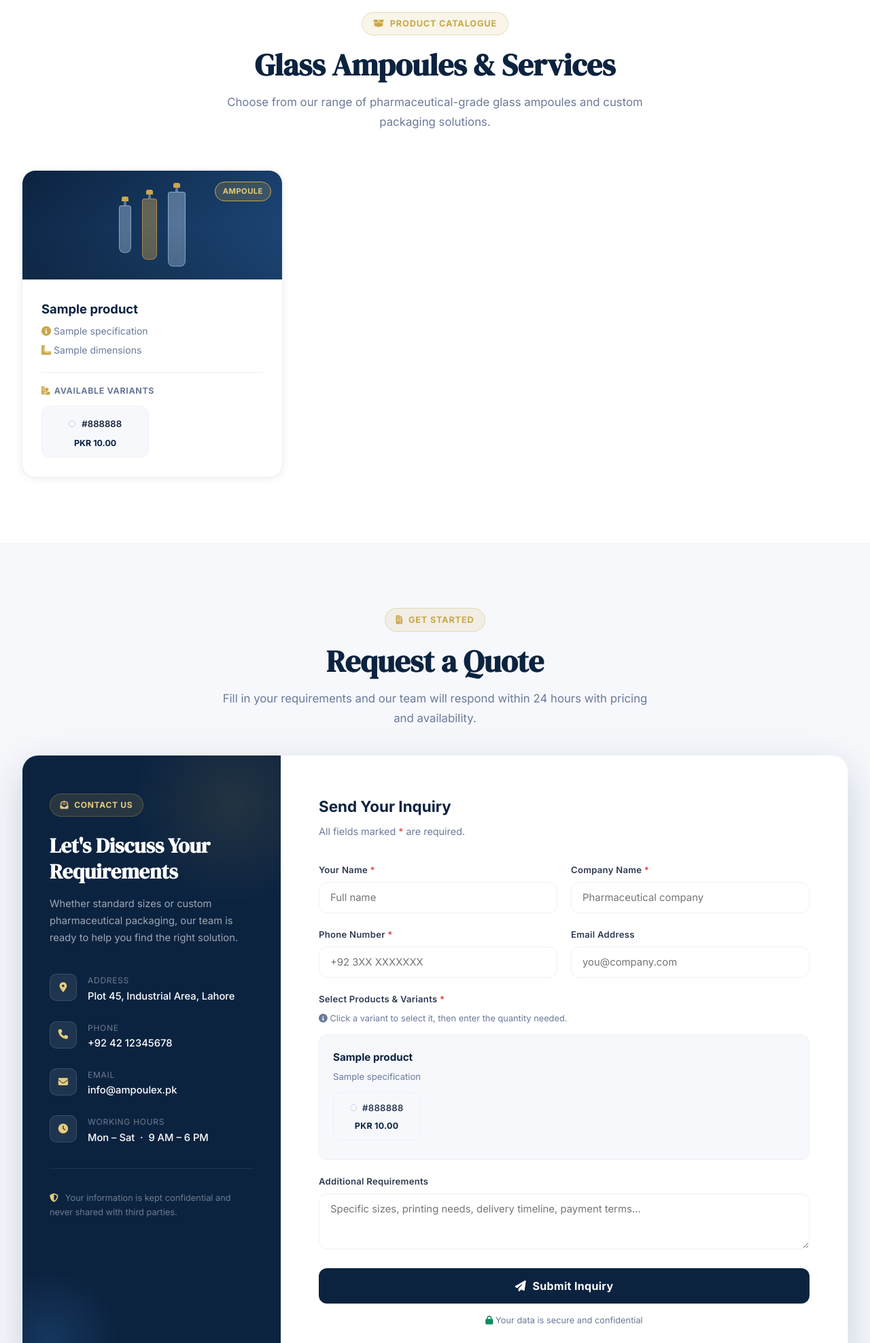
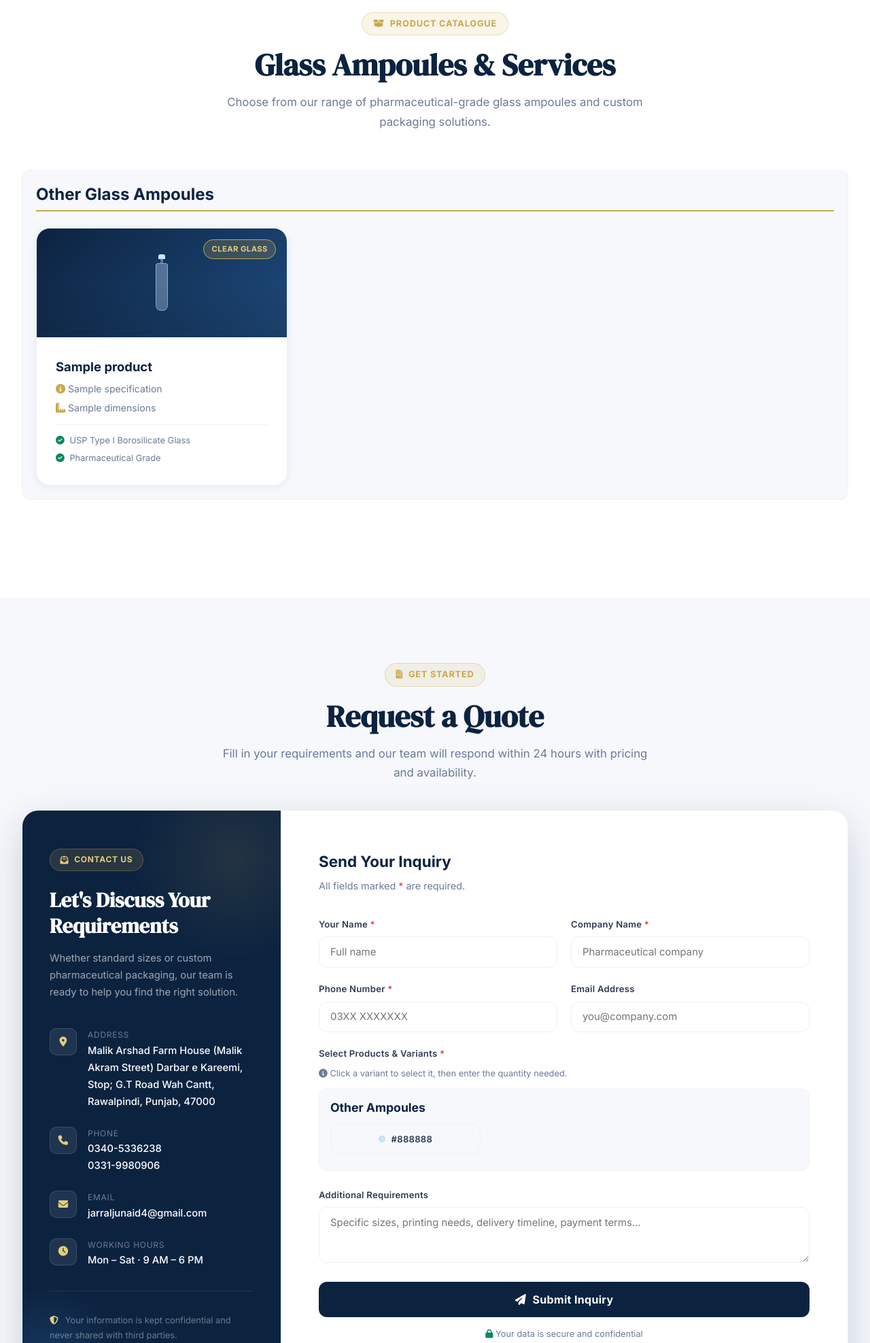
Before and after one commit to jjarral/AmpRep, a Python web app: template templates/customer-site.html in a window 1280 px wide. Shown: the part 2069-4044 px from the top of the page at 68% size. Run offline with Jinja, Linux system fonts and the light colour scheme; the template is opened without the code that fills it: most values are stand-ins (such as "Sample title", 1, 10 or a date in 2020); some libraries are stand-ins or nearby versions.

Commit message:
Update customer-site.html

```diff
--- a/templates/customer-site.html
+++ b/templates/customer-site.html
@@ -669,6 +669,7 @@
 </section>
 
 <!-- ═══ PRODUCTS ════════════════════════════════════════ -->
+<!-- ═══ PRODUCTS ════════════════════════════════════════ -->
 <section class="products-section" id="products">
     <div class="container">
         <div class="section-header-block center">
@@ -676,32 +677,43 @@
             <h2 class="section-title">Glass Ampoules &amp; Services</h2>
             <p class="section-subtitle">Choose from our range of pharmaceutical-grade glass ampoules and custom packaging solutions.</p>
         </div>
-        <div class="products-grid">
+
+        <!-- Group products by size -->
+        {% set grouped_products = {} %}
         {% for product in products %}
+            {% if product.product_type != 'service' %}
+                {% set size = product.name.split(' ')[0] if ' ' in product.name else 'Other' %}
+                {% if size not in grouped_products %}
+                    {% set _ = grouped_products.update({size: []}) %}
+                {% endif %}
+                {% set _ = grouped_products[size].append(product) %}
+            {% else %}
+                {% if 'services' not in grouped_products %}
+                    {% set _ = grouped_products.update({'services': []}) %}
+                {% endif %}
+                {% set _ = grouped_products['services'].append(product) %}
+            {% endif %}
+        {% endfor %}
+
+        <!-- Display grouped ampoules -->
+        {% for size in grouped_products|sort if size != 'services' %}
+        <div class="product-group" style="margin-bottom: 3rem;">
+            <h3 style="font-size: 1.5rem; font-weight: 700; color: var(--navy); margin-bottom: 1.5rem; padding-bottom: 0.5rem; border-bottom: 2px solid var(--gold);">
+                {{ size }} Glass Ampoules
+            </h3>
+
+            <div class="products-grid" style="grid-template-columns: repeat(auto-fill, minmax(280px, 1fr));">
+                {% for product in grouped_products[size] %}
                 <div class="product-card">
                     <div class="product-thumb">
                         <span class="product-type-badge">
-                        {% if product.product_type == 'service' %}Service{% else %}Ampoule{% endif %}
+                            {% if product.color|lower == 'amber' %}Amber Glass{% else %}Clear Glass{% endif %}
                         </span>
-                    {% if product.product_type != 'service' %}
                         <div class="mini-amp">
-                            <div class="mini-amp-cap"></div>
+                            <div class="mini-amp-cap" style="background: {% if product.color|lower == 'amber' %}#f59e0b{% else %}#c8e8f8{% endif %};"></div>
                             <div class="mini-amp-neck"></div>
-                            <div class="mini-amp-body" style="width:18px;height:70px;"></div>
+                            <div class="mini-amp-body {% if product.color|lower == 'amber' %}am{% endif %}" style="width:18px;height:70px;"></div>
                         </div>
-                        <div class="mini-amp">
-                            <div class="mini-amp-cap"></div>
-                            <div class="mini-amp-neck"></div>
-                            <div class="mini-amp-body am" style="width:22px;height:90px;"></div>
-                        </div>
-                        <div class="mini-amp">
-                            <div class="mini-amp-cap"></div>
-                            <div class="mini-amp-neck"></div>
-                            <div class="mini-amp-body" style="width:26px;height:110px;"></div>
-                        </div>
-                    {% else %}
-                        <i class="fas fa-paint-brush" style="font-size:3.5rem;color:rgba(255,255,255,.25);"></i>
-                    {% endif %}
                     </div>
                     <div class="product-body">
                         <div class="product-name">{{ product.name }}</div>
@@ -715,20 +727,44 @@
                             <i class="fas fa-ruler-combined"></i>{{ product.dimensions }}
                         </div>
                         {% endif %}
-                    {% if product.variants %}
-                    <hr class="variants-divider">
-                    <div class="variants-label"><i class="fas fa-swatchbook" style="margin-right:.35rem;color:var(--gold);"></i>Available Variants</div>
-                    <div class="variants-grid">
-                        {% for variant in product.variants %}
-                        <div>
-                            <input type="checkbox" id="prod-{{ variant.id }}" class="variant-checkbox" data-vid="{{ variant.id }}">
-                            <label for="prod-{{ variant.id }}" class="variant-label">
-                                <span class="color-dot color-{{ variant.color|lower }}"></span>
-                                <span style="font-size:.82rem;font-weight:600;">{{ variant.color }}</span>
-                                <div class="variant-price">PKR {{ "%.2f"|format(variant.price) }}</div>
-                            </label>
+                        <div style="margin-top: 0.75rem; padding-top: 0.75rem; border-top: 1px solid var(--gray-100);">
+                            <div style="font-size: 0.8rem; color: var(--gray-500); margin-bottom: 0.25rem;">
+                                <i class="fas fa-check-circle" style="color: var(--green); margin-right: 0.25rem;"></i>
+                                USP Type I Borosilicate Glass
+                            </div>
+                            <div style="font-size: 0.8rem; color: var(--gray-500);">
+                                <i class="fas fa-check-circle" style="color: var(--green); margin-right: 0.25rem;"></i>
+                                Pharmaceutical Grade
+                            </div>
+                        </div>
+                    </div>
                 </div>
                 {% endfor %}
+            </div>
+        </div>
+        {% endfor %}
+
+        <!-- Display services separately -->
+        {% if 'services' in grouped_products %}
+        <div class="product-group" style="margin-top: 4rem;">
+            <h3 style="font-size: 1.5rem; font-weight: 700; color: var(--navy); margin-bottom: 1.5rem; padding-bottom: 0.5rem; border-bottom: 2px solid var(--gold);">
+                Additional Services
+            </h3>
+
+            <div class="products-grid" style="grid-template-columns: repeat(auto-fill, minmax(280px, 1fr));">
+                {% for product in grouped_products['services'] %}
+                <div class="product-card">
+                    <div class="product-thumb" style="background: linear-gradient(135deg, var(--gold) 0%, var(--gold-lt) 100%);">
+                        <span class="product-type-badge" style="background: rgba(12,35,64,.2); border-color: var(--navy); color: var(--navy);">
+                            Service
+                        </span>
+                        <i class="fas fa-paint-brush" style="font-size:3.5rem;color:rgba(255,255,255,.6);"></i>
+                    </div>
+                    <div class="product-body">
+                        <div class="product-name">{{ product.name }}</div>
+                        {% if product.specification %}
+                        <div class="product-spec">
+                            <i class="fas fa-info-circle"></i>{{ product.specification }}
                         </div>
                         {% endif %}
                     </div>
@@ -736,8 +772,11 @@
                 {% endfor %}
             </div>
         </div>
+        {% endif %}
+    </div>
 </section>
 
+<!-- ═══ QUOTE FORM ══════════════════════════════════════ -->
 <!-- ═══ QUOTE FORM ══════════════════════════════════════ -->
 <section class="quote-section" id="inquiry">
     <div class="container">
@@ -759,28 +798,28 @@
                         <div class="qs-contact-icon"><i class="fas fa-map-marker-alt"></i></div>
                         <div>
                             <div class="qs-contact-label">Address</div>
-                            <div class="qs-contact-val">Plot 45, Industrial Area, Lahore</div>
+                            <div class="qs-contact-val">Malik Arshad Farm House (Malik Akram Street) Darbar e Kareemi, Stop; G.T Road Wah Cantt, Rawalpindi, Punjab, 47000</div>
                         </div>
                     </div>
                     <div class="qs-contact-item">
                         <div class="qs-contact-icon"><i class="fas fa-phone"></i></div>
                         <div>
                             <div class="qs-contact-label">Phone</div>
-                            <div class="qs-contact-val">+92 42 12345678</div>
+                            <div class="qs-contact-val">0340-5336238<br>0331-9980906</div>
                         </div>
                     </div>
                     <div class="qs-contact-item">
                         <div class="qs-contact-icon"><i class="fas fa-envelope"></i></div>
                         <div>
                             <div class="qs-contact-label">Email</div>
-                            <div class="qs-contact-val">info@ampoulex.pk</div>
+                            <div class="qs-contact-val">jarraljunaid4@gmail.com</div>
                         </div>
                     </div>
                     <div class="qs-contact-item">
                         <div class="qs-contact-icon"><i class="fas fa-clock"></i></div>
                         <div>
                             <div class="qs-contact-label">Working Hours</div>
-                            <div class="qs-contact-val">Mon – Sat &nbsp;·&nbsp; 9 AM – 6 PM</div>
+                            <div class="qs-contact-val">Mon – Sat · 9 AM – 6 PM</div>
                         </div>
                     </div>
                     <hr class="qs-divider">
@@ -810,7 +849,7 @@
                     <div class="form-row">
                         <div class="form-group">
                             <label>Phone Number <span class="required">*</span></label>
-                            <input type="tel" name="phone" class="form-control" placeholder="+92 3XX XXXXXXX" required>
+                            <input type="tel" name="phone" class="form-control" placeholder="03XX XXXXXXX" required>
                         </div>
                         <div class="form-group">
                             <label>Email Address</label>
@@ -823,21 +862,35 @@
                         <p style="font-size:.8rem;color:var(--gray-500);margin-bottom:.75rem;">
                             <i class="fas fa-info-circle"></i> Click a variant to select it, then enter the quantity needed.
                         </p>
+
+                        <!-- Group products by size in form -->
+                        {% set form_grouped = {} %}
                         {% for product in products %}
-                        <div class="product-group">
-                            <div class="product-group-title">{{ product.name }}</div>
-                            <div class="product-group-spec">{{ product.specification }}</div>
-                            <div class="variants-grid" style="margin-top:.75rem;">
-                                {% for variant in product.variants %}
+                            {% if product.product_type != 'service' %}
+                                {% set size = product.name.split(' ')[0] if ' ' in product.name else 'Other' %}
+                                {% if size not in form_grouped %}
+                                    {% set _ = form_grouped.update({size: []}) %}
+                                {% endif %}
+                                {% set _ = form_grouped[size].append(product) %}
+                            {% endif %}
+                        {% endfor %}
+
+                        <!-- Display grouped products -->
+                        {% for size in form_grouped|sort %}
+                        <div style="margin-bottom: 1.5rem; padding: 1rem; background: var(--off-white); border-radius: var(--radius); border: 1px solid var(--gray-100);">
+                            <h4 style="font-size: 1.1rem; font-weight: 700; color: var(--navy); margin-bottom: 0.75rem;">
+                                {{ size }} Ampoules
+                            </h4>
+                            <div class="variants-grid" style="grid-template-columns: repeat(auto-fill, minmax(200px, 1fr)); gap: 0.75rem;">
+                                {% for product in form_grouped[size] %}
                                 <div>
-                                    <input type="checkbox" id="inq-{{ variant.id }}" class="variant-checkbox" data-vid="{{ variant.id }}" onchange="toggleQty({{ variant.id }})">
-                                    <label for="inq-{{ variant.id }}" class="variant-label">
-                                        <span class="color-dot color-{{ variant.color|lower }}"></span>
-                                        <span style="font-size:.82rem;font-weight:600;">{{ variant.color }}</span>
-                                        <div class="variant-price">PKR {{ "%.2f"|format(variant.price) }}</div>
+                                    <input type="checkbox" id="inq-{{ product.id }}" class="variant-checkbox" data-vid="{{ product.id }}" onchange="toggleQty({{ product.id }})">
+                                    <label for="inq-{{ product.id }}" class="variant-label">
+                                        <span class="color-dot color-{% if product.color|lower == 'amber' %}amber{% else %}transparent{% endif %}"></span>
+                                        <span style="font-size:.82rem;font-weight:600;">{{ product.color }}</span>
                                     </label>
-                                    <input type="number" id="qty-{{ variant.id }}" name="qty_{{ variant.id }}" class="form-control qty-input" placeholder="Qty" min="1" style="display:none;">
-                                    <input type="hidden" name="product_ids" id="pid-{{ variant.id }}" value="{{ variant.id }}" disabled>
+                                    <input type="number" id="qty-{{ product.id }}" name="qty_{{ product.id }}" class="form-control qty-input" placeholder="Qty" min="1" style="display:none;">
+                                    <input type="hidden" name="product_ids" id="pid-{{ product.id }}" value="{{ product.id }}" disabled>
                                 </div>
                                 {% endfor %}
                             </div>
```
Lines whose indentation alone changed are shown as unchanged.
